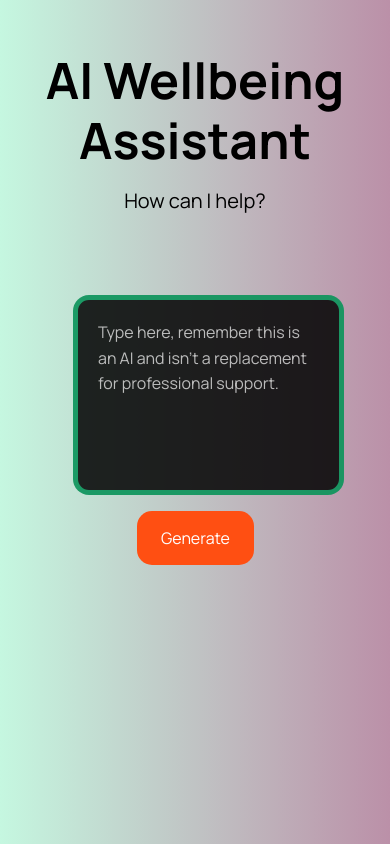
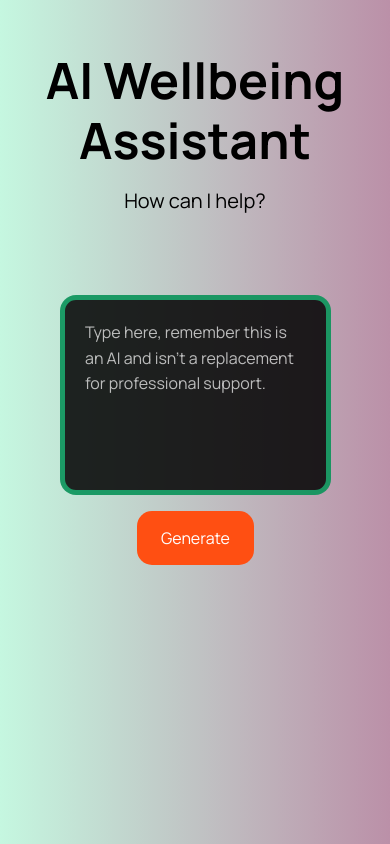
Before and after one commit to Kyronne/OpenAI-Assistant, a Next.js app: page / in a window 390 px wide. Built offline with nearby package versions, Linux system fonts and the light colour scheme.

Commit message:
Made responsive for smaller screens

```diff
--- a/pages/styles.css
+++ b/pages/styles.css
@@ -6,6 +6,7 @@ body {
     padding: 0;
     font-family: 'Manrope', sans-serif;
     width: 100%;
+
 }
 
 .root {
@@ -83,6 +84,7 @@ body {
     align-items: center;
     position: relative;
     padding: 0px;
+    display: flex;
 }
 
 .prompt-box {
@@ -301,7 +303,7 @@ textarea {
 
 @media screen and (max-width: 500px) {
     .container {
-        max-width: 300px;
+        max-width: 400px;
         width: 100%;
         overflow-x: hidden;
     }
@@ -323,7 +325,7 @@ textarea {
     }
 
     .prompt-container {
-        max-width: 400px;
+        max-width: none;
         width: 100%;
     }
 
```
